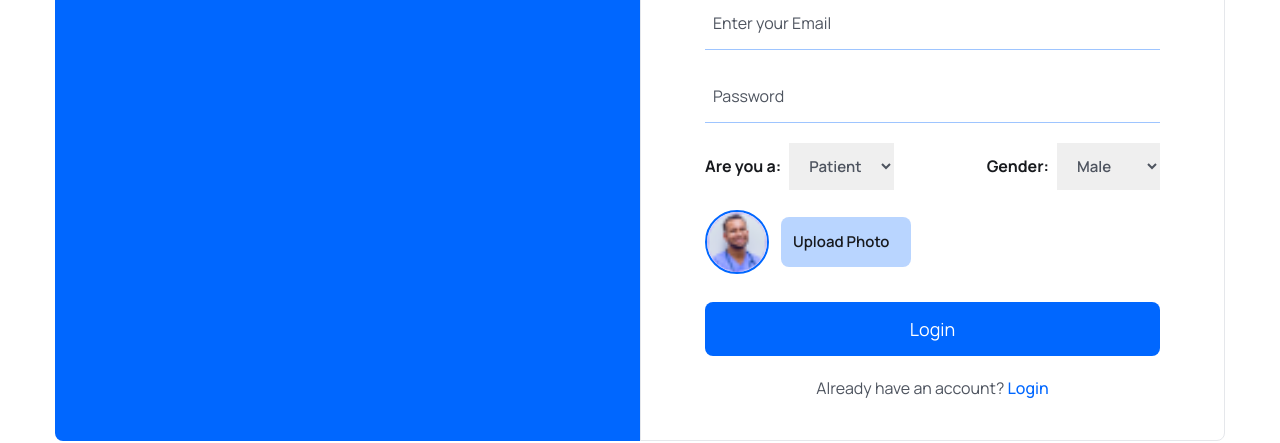
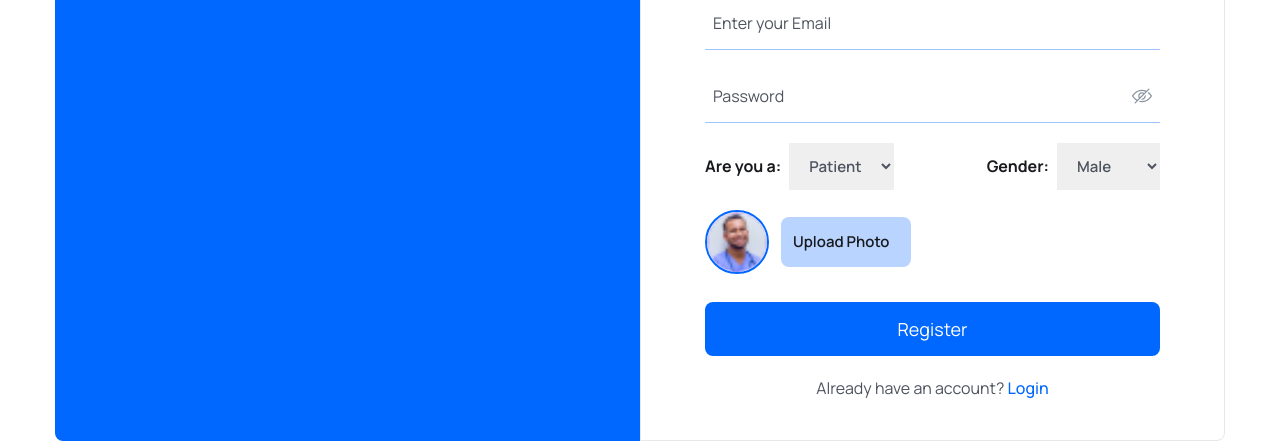
Before and after one commit to Shohanur-Shohan/medicare-booking-frontend, a React (Vite) app: page /register in a window 1280 px wide. Shown: the part 387-830 px from the top of the page. Built offline with nearby package versions, Linux system fonts and the light colour scheme.

Commit message:
get data from form

```diff
--- a/src/pages/Login.jsx
+++ b/src/pages/Login.jsx
@@ -1,8 +1,18 @@
 import { useState } from "react";
 import { Link } from "react-router-dom";
+import { useForm } from "react-hook-form";
 
 const Login = () => {
   const [eye, setEye] = useState(false);
+  const {
+    register,
+    handleSubmit,
+    formState: { errors },
+  } = useForm();
+
+  const submitForm = (data) => {
+    console.log(data);
+  };
 
   return (
     <div className="lg:px-7.5 mx-auto flex min-h-[90vh] max-w-[600px] items-center justify-center px-2 py-[80px] sm:px-4 md:py-[100px] xl:px-10">
@@ -54,7 +64,7 @@ const Login = () => {
               Or
             </div>
             {/* Form */}
-            <form>
+            <form onSubmit={handleSubmit(submitForm)}>
               <div className="grid gap-y-4">
                 {/* Form Group */}
                 <div>
@@ -66,6 +76,7 @@ const Login = () => {
                       type="email"
                       id="email"
                       name="email"
+                      {...register("email")}
                       className="block w-full rounded-lg border border-gray-200 bg-[#fff] px-4 py-3 text-sm shadow-sm focus:border-[#3B61DD] focus:ring-[#3B61DD]"
                       required
                       placeholder="Enter your email"
@@ -102,6 +113,7 @@ const Login = () => {
                       type={`${eye ? "text" : "password"}`}
                       id="password"
                       name="password"
+                      {...register("password")}
                       className="block w-full rounded-lg border border-gray-200 bg-[#fff] px-4 py-3 text-sm shadow-sm focus:border-[#3B61DD] focus:ring-[#3B61DD]"
                       required
                       placeholder=".........."
--- a/src/pages/Register.jsx
+++ b/src/pages/Register.jsx
@@ -1,8 +1,19 @@
 import { useState } from "react";
 import { Link } from "react-router-dom";
+import { useForm } from "react-hook-form";
 
 const Register = () => {
   const [eye, setEye] = useState(false);
+  const [previewUrl, setPreviewUrl] = useState("");
+  const {
+    register,
+    handleSubmit,
+    formState: { errors },
+  } = useForm();
+
+  const submitForm = (data) => {
+    console.log(data);
+  };
 
   return (
     <section className="mx-auto flex min-h-[90vh] max-w-[1170px] items-center justify-center px-2 py-[100px] sm:px-5 xl:px-0">
@@ -20,14 +31,15 @@ const Register = () => {
           <h3 className="mb-10 text-[22px] font-bold leading-9 text-headingColor md:text-[28px]">
             Create an <span className="text-primaryColor">account</span>
           </h3>
-          <form>
+          <form onSubmit={handleSubmit(submitForm)}>
             <div className="mb-5">
               <input
                 type="name"
                 placeholder="Full Name"
-                name="name"
+                name="full_name"
+                {...register("full_name")}
                 className="w-full cursor-pointer border-b border-solid border-[#0066ff61] px-2 py-3 text-[16px] leading-7 text-headingColor placeholder:text-textColor focus:border-b-primaryColor focus:outline-none"
-                defaultValue=""
+                required
               />
             </div>
             <div className="mb-5">
@@ -35,24 +47,40 @@ const Register = () => {
                 type="email"
                 placeholder="Enter your Email"
                 name="email"
+                {...register("email")}
                 className="w-full cursor-pointer border-b border-solid border-[#0066ff61] px-2 py-3 text-[16px] leading-7 text-headingColor placeholder:text-textColor focus:border-b-primaryColor focus:outline-none"
-                defaultValue=""
+                required
               />
             </div>
-            <div className="mb-5">
+            <div className="relative mb-5">
               <input
-                type="password"
+                type={`${eye ? "text" : "password"}`}
                 placeholder="Password"
                 name="password"
+                {...register("password")}
                 className="w-full cursor-pointer border-b border-solid border-[#0066ff61] px-2 py-3 text-[16px] leading-7 text-headingColor placeholder:text-textColor focus:border-b-primaryColor focus:outline-none"
-                defaultValue=""
+                required
               />
+              <div
+                className="absolute right-2 top-[30%]"
+                onClick={() => setEye(!eye)}
+              >
+                <img
+                  className="h-5 w-5"
+                  src={`${
+                    eye ? "/assets/eyeOpen.svg" : "/assets/closedEye.svg"
+                  }`}
+                  alt="eye"
+                />
+              </div>
             </div>
             <div className="mb-5 flex items-center justify-between">
               <label className="text-[16px] font-bold leading-7 text-headingColor">
                 Are you a:
                 <select
                   name="role"
+                  {...register("role")}
+                  required
                   className="ml-2 px-4 py-3 text-[15px] font-semibold leading-7 text-textColor focus:outline-none"
                 >
                   <option value="patient">Patient</option>
@@ -63,6 +91,8 @@ const Register = () => {
                 Gender:
                 <select
                   name="gender"
+                  {...register("gender")}
+                  required
                   className="ml-2 px-4 py-3 text-[15px] font-semibold leading-7 text-textColor focus:outline-none"
                 >
                   <option value="male">Male</option>
@@ -96,8 +126,11 @@ const Register = () => {
               </div>
             </div>
             <div className="mt-7">
-              <button className="w-full rounded-lg bg-primaryColor px-4 py-3 text-[18px] leading-[30px] text-white">
-                Login
+              <button
+                type="submit"
+                className="w-full rounded-lg bg-primaryColor px-4 py-3 text-[18px] leading-[30px] text-white"
+              >
+                Register
               </button>
             </div>
             <p className="mt-5 text-center text-textColor">
```
